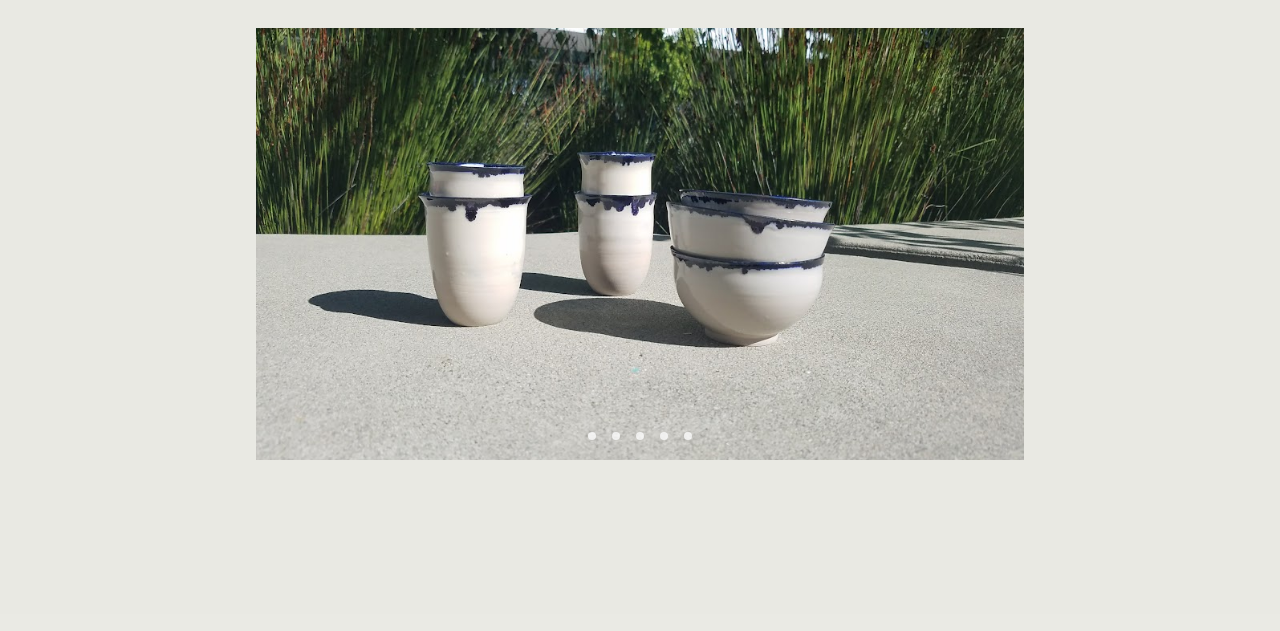
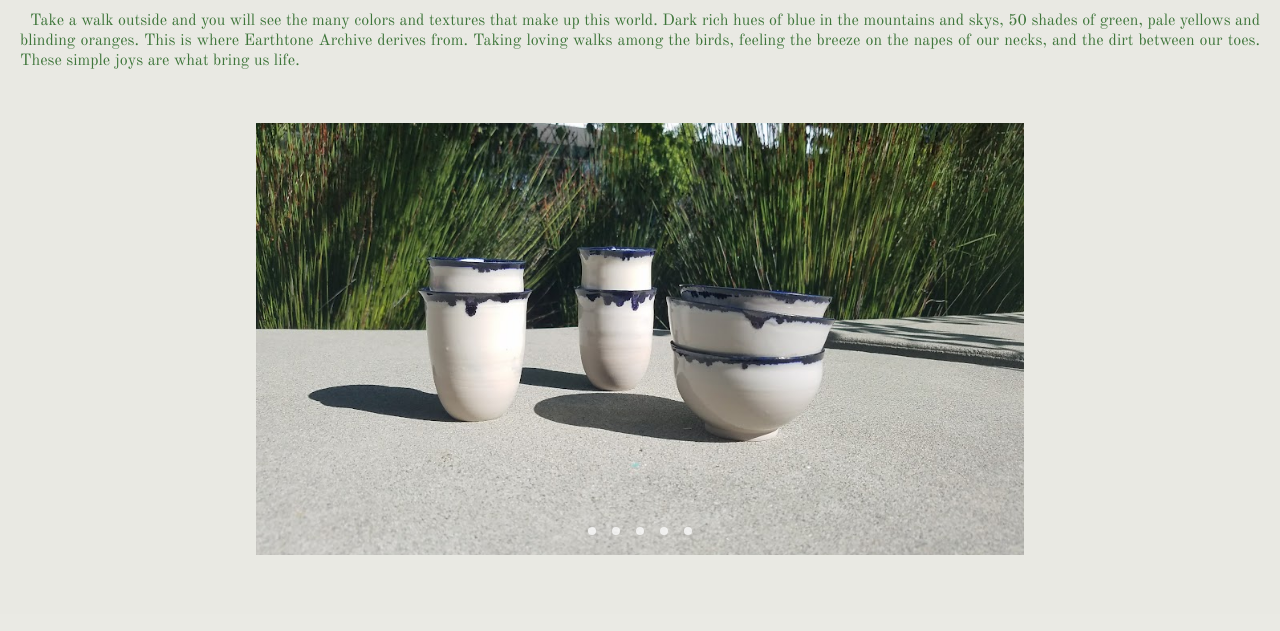
Before and after one commit to nscisneros/nscisneros.github.io, a plain HTML site: page index.html in a window 1280 px wide. Shown: the part 126-757 px from the top of the page. Drawn offline with nearby package versions, Linux system fonts and the light colour scheme; a web font is replaced by a local one.

Commit message:
adding to home page

```diff
--- a/css/style.css
+++ b/css/style.css
@@ -126,6 +126,18 @@ header{
     display: flex;
     flex-direction: row;
     justify-content: center;
+}
+
+.home-info{
+    display: flex;
+    flex-direction: row;
+    justify-content: center;
+    text-align:justify;
+    text-indent: 10px;
+    line-height: 20px;
+    color:#3f763b;
+    margin: 10px;
+    padding: 10px;
 }
 /*end of Home Page*/
 
--- a/index.html
+++ b/index.html
@@ -59,7 +59,8 @@
 <main>
     <section>
         <h2 class="home-title">Welcome to the Archive.</h2>
-        <p></p>
+        <p class="home-info">Take a walk outside and you will see the many colors and textures that make up this world. Dark rich hues of blue in the mountains and skys, 50 shades of green, pale yellows and blinding oranges. This is where Earthtone Archive derives from. Taking loving walks among the birds, feeling the breeze on the napes of our necks, and the dirt between our toes. These simple joys are what bring us life.
+            </p>
     </section>
     <section class="main-home">
         <article class="slider-wrapper">
```
